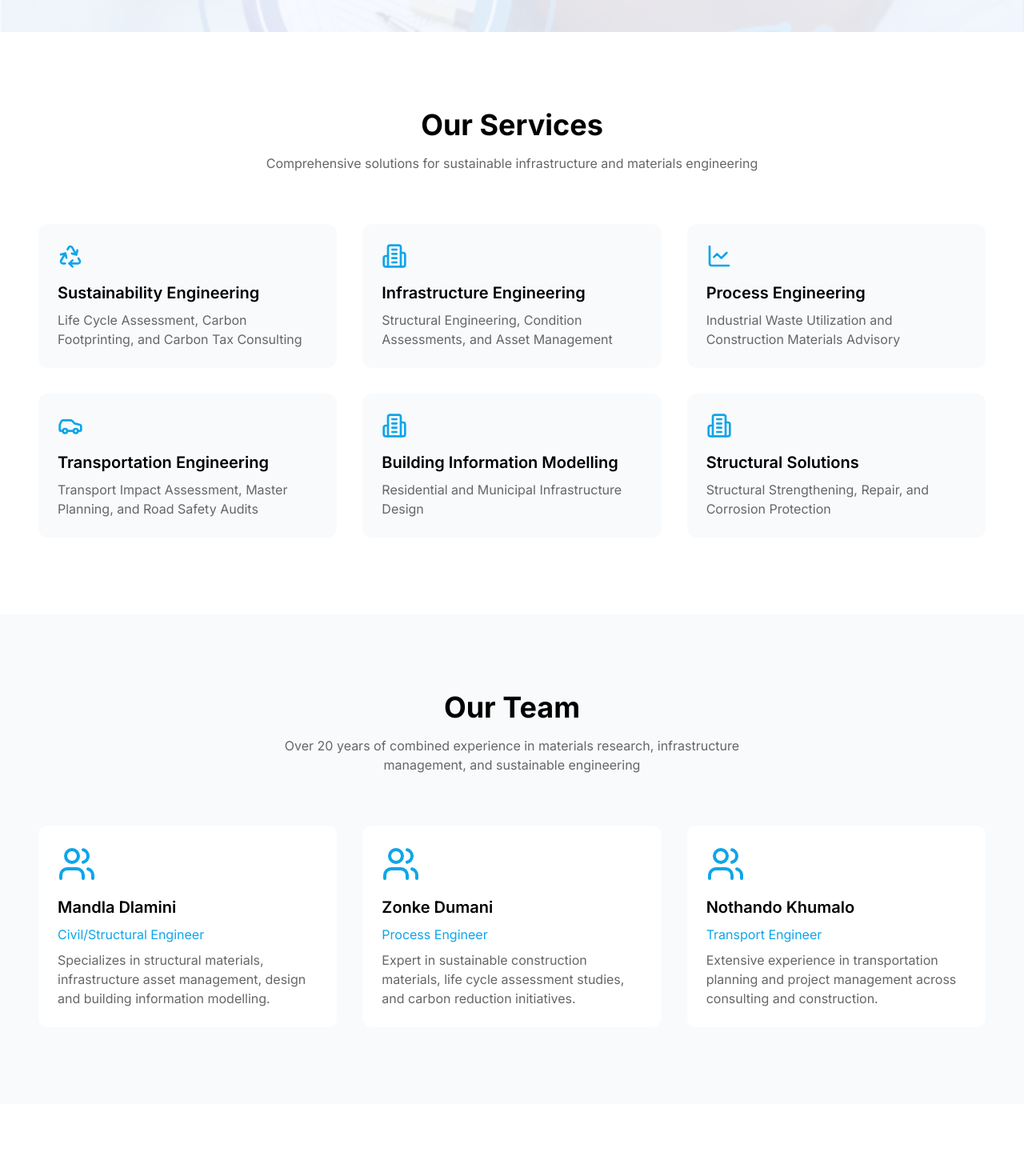
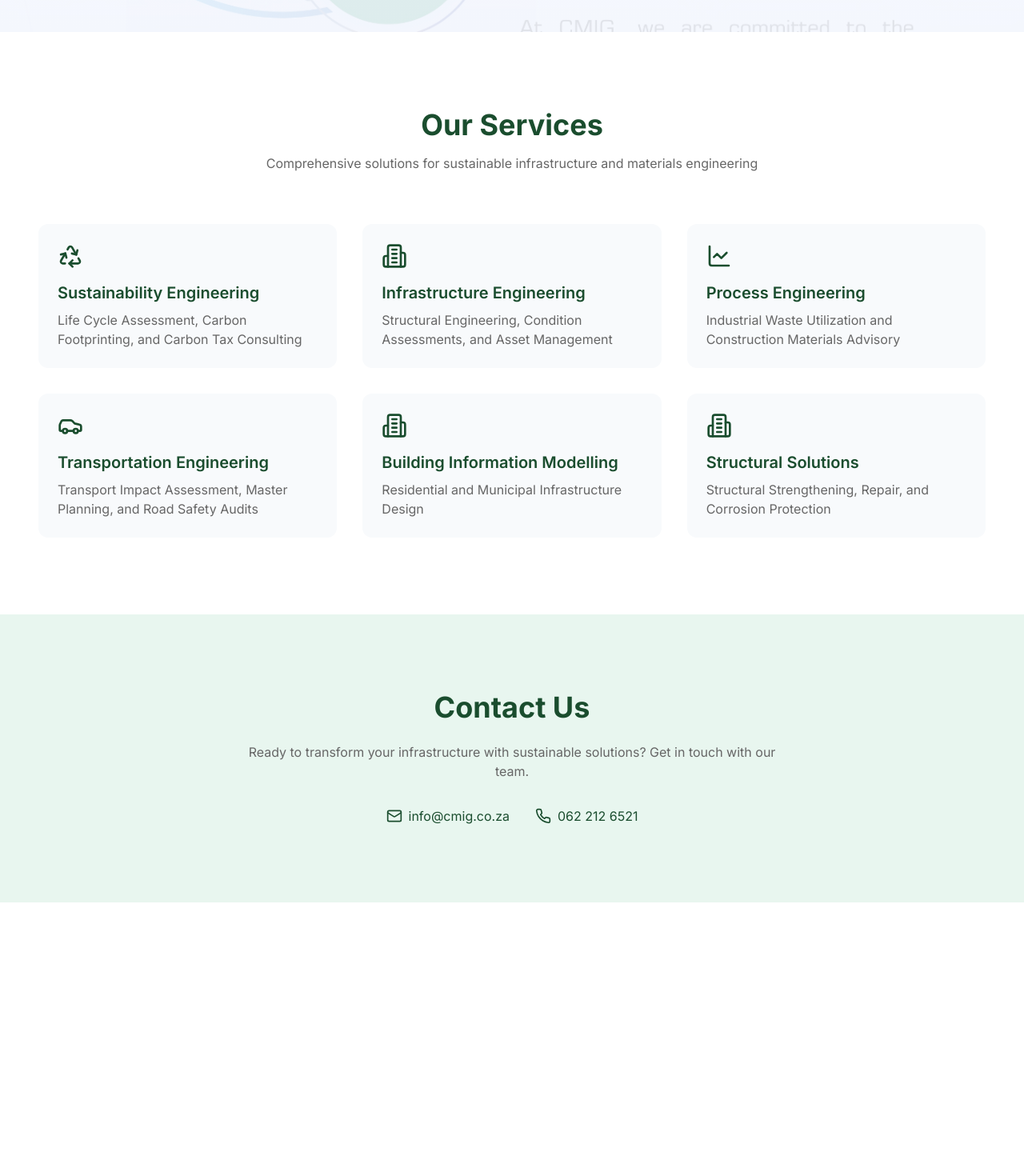
Before and after one commit to Smishh/circular-materials-partnership, a React (Vite) app: page / in a window 1280 px wide. Shown: the part 760-2230 px from the top of the page at 80% size. After the commit the page ends 1888 px from the top, so only its background shows below. Built offline with nearby package versions, Linux system fonts and the light colour scheme.

Commit message:
Remove "Our Team" Section
Completely remove the "Our Team" section from src/pages/Index.tsx. Adjust the colors to use earth blue and earth green instead of the current light blue.
[skip gpt_engineer]

```diff
--- a/src/pages/Index.tsx
+++ b/src/pages/Index.tsx
@@ -1,5 +1,5 @@
 import { useEffect, useRef } from "react";
-import { Building2, Recycle, LineChart, Car, Users, Mail, Phone } from "lucide-react";
+import { Building2, Recycle, LineChart, Car, Mail, Phone } from "lucide-react";
 
 const Index = () => {
   const revealRefs = useRef<HTMLDivElement[]>([]);
@@ -32,18 +32,18 @@ const Index = () => {
       {/* Hero Section */}
       <section className="relative h-screen flex items-center justify-center bg-gradient-to-b from-white to-[#F5F9FF] px-4">
         <div className="absolute inset-0 overflow-hidden">
-          <div className="absolute inset-0 bg-[url('/lovable-uploads/394658f0-7248-4433-bb09-9af484b2a59c.png')] bg-cover bg-center opacity-10" />
+          <div className="absolute inset-0 bg-[url('/lovable-uploads/3d258ab7-eefd-4ba2-8932-bff60a5cd813.png')] bg-cover bg-center opacity-10" />
         </div>
         <div className="container mx-auto text-center z-10">
           <div ref={addToRefs} className="reveal">
             <img src="/lovable-uploads/394658f0-7248-4433-bb09-9af484b2a59c.png" alt="CMIG Logo" className="w-32 h-32 mx-auto mb-6" />
-            <h1 className="text-4xl md:text-6xl font-bold mb-6 tracking-tight text-[#1A1F2C]">
+            <h1 className="text-4xl md:text-6xl font-bold mb-6 tracking-tight text-[#1A4D2E]">
               Circular Materials and<br />Infrastructure Group
             </h1>
             <p className="text-lg md:text-xl text-muted-foreground max-w-3xl mx-auto mb-8">
               Engineering sustainable solutions for tomorrow's infrastructure. We offer comprehensive services in design, maintenance, materials, and processes for manufacturing, construction, and the built environment.
             </p>
-            <button className="bg-[#0EA5E9] text-white px-8 py-3 rounded-lg hover:bg-[#0284C7] transition-colors">
+            <button className="bg-[#1A4D2E] text-white px-8 py-3 rounded-lg hover:bg-[#2E8B57] transition-colors">
               Contact Us
             </button>
           </div>
@@ -54,7 +54,7 @@ const Index = () => {
       <section className="py-24 bg-white px-4">
         <div className="container mx-auto">
           <div ref={addToRefs} className="reveal text-center mb-16">
-            <h2 className="text-4xl font-bold mb-4">Our Services</h2>
+            <h2 className="text-4xl font-bold mb-4 text-[#1A4D2E]">Our Services</h2>
             <p className="text-muted-foreground max-w-2xl mx-auto">
               Comprehensive solutions for sustainable infrastructure and materials engineering
             </p>
@@ -96,10 +96,10 @@ const Index = () => {
               <div
                 key={index}
                 ref={addToRefs}
-                className="reveal p-6 rounded-xl bg-[#F8FAFC] hover:bg-[#F0F9FF] transition-colors hover-lift"
+                className="reveal p-6 rounded-xl bg-[#F8FAFC] hover:bg-[#E8F6EF] transition-colors hover-lift"
               >
-                <div className="mb-4 text-[#0EA5E9]">{service.icon}</div>
-                <h3 className="text-xl font-semibold mb-2">{service.title}</h3>
+                <div className="mb-4 text-[#1A4D2E]">{service.icon}</div>
+                <h3 className="text-xl font-semibold mb-2 text-[#1A4D2E]">{service.title}</h3>
                 <p className="text-muted-foreground">{service.description}</p>
               </div>
             ))}
@@ -107,65 +107,20 @@ const Index = () => {
         </div>
       </section>
 
-      {/* Team Section */}
-      <section className="py-24 bg-[#F8FAFC] px-4">
-        <div className="container mx-auto">
-          <div ref={addToRefs} className="reveal text-center mb-16">
-            <h2 className="text-4xl font-bold mb-4">Our Team</h2>
-            <p className="text-muted-foreground max-w-2xl mx-auto">
-              Over 20 years of combined experience in materials research, infrastructure management, and sustainable engineering
-            </p>
-          </div>
-
-          <div className="grid md:grid-cols-3 gap-8">
-            {[
-              {
-                name: "Mandla Dlamini",
-                role: "Civil/Structural Engineer",
-                description: "Specializes in structural materials, infrastructure asset management, design and building information modelling.",
-              },
-              {
-                name: "Zonke Dumani",
-                role: "Process Engineer",
-                description: "Expert in sustainable construction materials, life cycle assessment studies, and carbon reduction initiatives.",
-              },
-              {
-                name: "Nothando Khumalo",
-                role: "Transport Engineer",
-                description: "Extensive experience in transportation planning and project management across consulting and construction.",
-              },
-            ].map((member, index) => (
-              <div
-                key={index}
-                ref={addToRefs}
-                className="reveal p-6 rounded-xl bg-white hover-lift"
-              >
-                <div className="mb-4">
-                  <Users className="w-12 h-12 text-[#0EA5E9]" />
-                </div>
-                <h3 className="text-xl font-semibold mb-2">{member.name}</h3>
-                <p className="text-[#0EA5E9] mb-2">{member.role}</p>
-                <p className="text-muted-foreground">{member.description}</p>
-              </div>
-            ))}
-          </div>
-        </div>
-      </section>
-
       {/* Contact Section */}
-      <section className="py-24 bg-white px-4">
+      <section className="py-24 bg-[#E8F6EF] px-4">
         <div className="container mx-auto text-center">
           <div ref={addToRefs} className="reveal">
-            <h2 className="text-4xl font-bold mb-6">Contact Us</h2>
+            <h2 className="text-4xl font-bold mb-6 text-[#1A4D2E]">Contact Us</h2>
             <p className="text-muted-foreground max-w-2xl mx-auto mb-8">
               Ready to transform your infrastructure with sustainable solutions? Get in touch with our team.
             </p>
             <div className="flex flex-col md:flex-row justify-center gap-8 max-w-2xl mx-auto">
-              <a href="mailto:info@cmig.co.za" className="flex items-center justify-center gap-2 text-[#0EA5E9] hover:text-[#0284C7]">
+              <a href="mailto:info@cmig.co.za" className="flex items-center justify-center gap-2 text-[#1A4D2E] hover:text-[#2E8B57]">
                 <Mail className="w-5 h-5" />
                 info@cmig.co.za
               </a>
-              <a href="tel:0622126521" className="flex items-center justify-center gap-2 text-[#0EA5E9] hover:text-[#0284C7]">
+              <a href="tel:0622126521" className="flex items-center justify-center gap-2 text-[#1A4D2E] hover:text-[#2E8B57]">
                 <Phone className="w-5 h-5" />
                 062 212 6521
               </a>
```
Also changed, not shown: public/lovable-uploads/3d258ab7-eefd-4ba2-8932-bff60a5cd813.png (added).
